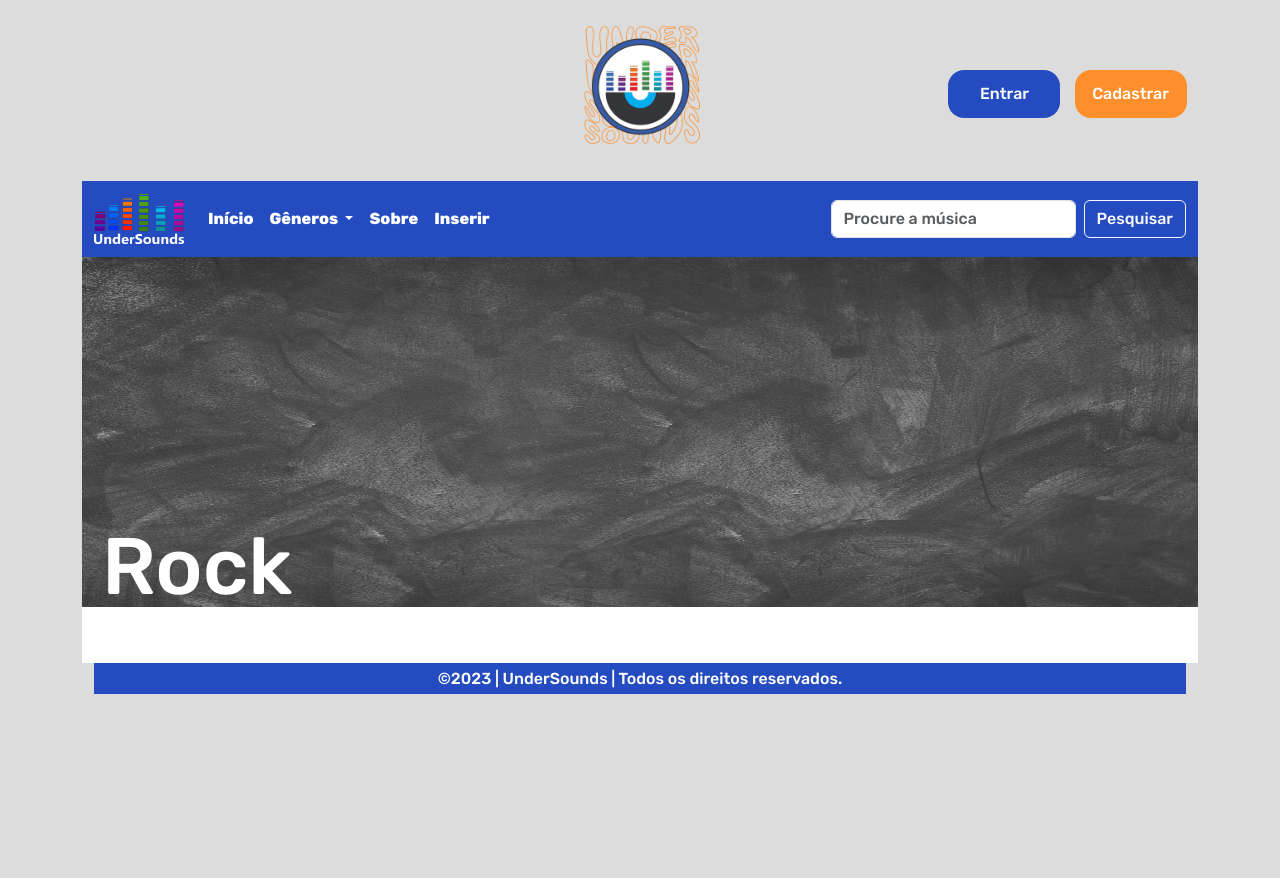
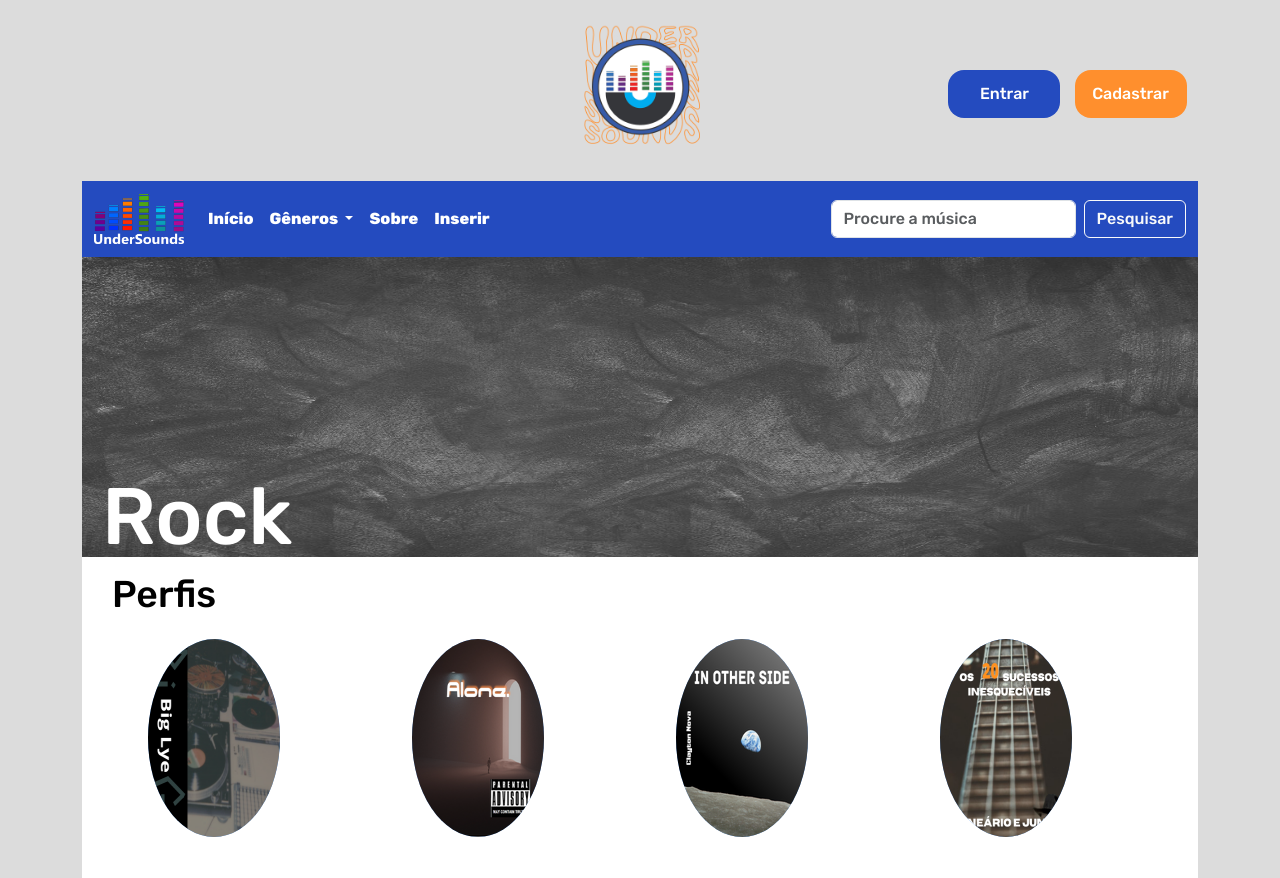
Before and after one commit to NettoH3R/TCC_oficial, a PHP site: page /genero.php in a window 1280 px wide. Shown: the top 878 px of the page. Before the commit the page ends 694 px from the top, so only its background shows below. Run offline with PHP 8.4, Linux system fonts and the light colour scheme; data that the repository does not hold is empty.

Commit message:
genero bolinhas

```diff
--- a/app/genero.php
+++ b/app/genero.php
@@ -1,5 +1,5 @@
 <?php
-    include('includes/header.php');
+include('includes/header.php');
 ?>
 
 <div class="container">
@@ -12,9 +12,91 @@
                 <p>Rock</p>
             </div>
         </div>
+
+        <div class="text-genero2">
+            <p>Perfis</p>
+        </div>
+
+        <div class="scrool">
+            <div class="quadradinhos">
+                <div class="boladinho">
+                    <img src="./arquivos/imagensAlbuns/teste5.png" class="album" alt="Possível álbum a ser colocado">
+                </div>
+                <div class="boladinho">
+                    <img src="./arquivos/imagensAlbuns/teste6.png" class="album" alt="Possível álbum a ser colocado">
+                </div>
+                <div class="boladinho">
+                    <img src="./arquivos/imagensAlbuns/teste1.png" class="album" alt="Possível álbum a ser colocado">
+                </div>
+                <div class="boladinho">
+                    <img src="./arquivos/imagensAlbuns/teste4.png" class="album" alt="Possível álbum a ser colocado">
+                </div>
+                <div class="boladinho">
+                    <img src="./arquivos/imagensAlbuns/teste5.png" class="album" alt="Possível álbum a ser colocado">
+                </div>
+            </div>
+        </div>
+
+        <div class="tamanhoCarrosel">
+            <div class="corpo">
+                <div class="alinhamento-carousel">
+                    <div class="carouseu-container">
+                        <input type="radio" name="slider" id="item-1" style="display: none;" checked display>
+                        <input type="radio" name="slider" id="item-2" style="display: none;">
+                        <input type="radio" name="slider" id="item-3" style="display: none;">
+                        <div class="cards">
+                            <label class="card" for="item-1" id="song-1">
+                                <img class="imgCarousel" src="https://images.unsplash.com/photo-1530651788726-1dbf58eeef1f?ixlib=rb-1.2.1&ixid=eyJhcHBfaWQiOjEyMDd9&auto=format&fit=crop&w=882&q=80" alt="song">
+                            </label>
+                            <label class="card" for="item-2" id="song-2">
+                                <img class="imgCarousel" src="https://images.unsplash.com/photo-1559386484-97dfc0e15539?ixlib=rb-1.2.1&ixid=eyJhcHBfaWQiOjEyMDd9&auto=format&fit=crop&w=1234&q=80" alt="song">
+                            </label>
+                            <label class="card" for="item-3" id="song-3">
+                                <img class="imgCarousel" src="https://images.unsplash.com/photo-1533461502717-83546f485d24?ixlib=rb-1.2.1&auto=format&fit=crop&w=900&q=60" alt="song">
+                            </label>
+                        </div>
+                        <div class="player">
+                            <div class="upper-part">
+                                <div class="play-icon">
+                                    <svg width="20" height="20" fill="#2992dc" stroke="#2992dc" stroke-linecap="round" stroke-linejoin="round" stroke-width="2" class="feather feather-play" viewBox="0 0 24 24">
+                                        <defs />
+                                        <path d="M5 3l14 9-14 9V3z" />
+                                    </svg>
+                                </div>
+                                <div class="info-area" id="test">
+                                    <label class="song-info" id="song-info-1">
+                                        <div class="title">Bunker</div>
+                                        <div class="sub-line">
+                                            <div class="subtitle">Balthazar</div>
+                                            <div class="time">4.05</div>
+                                        </div>
+                                    </label>
+                                    <label class="song-info" id="song-info-2">
+                                        <div class="title">Words Remain</div>
+                                        <div class="sub-line">
+                                            <div class="subtitle">Moderator</div>
+                                            <div class="time">4.05</div>
+                                        </div>
+                                    </label>
+                                    <label class="song-info" id="song-info-3">
+                                        <div class="title">Falling Out</div>
+                                        <div class="sub-line">
+                                            <div class="subtitle">Otzeki</div>
+                                            <div class="time">4.05</div>
+                                        </div>
+                                    </label>
+                                </div>
+                            </div>
+                            <div class="progress-bar">
+                                <span class="progress"></span>
+                            </div>
+                        </div>
+                    </div>
+                </div>
+            </div>
+        </div>
     </main>
-
-
+</div>
 <?php
-    include('includes/footer.php');
+include('includes/footer.php');
 ?>
--- a/app/includes/css/style.css
+++ b/app/includes/css/style.css
@@ -831,7 +831,7 @@ select option[disabled] {
 /* Genero */
 .banner-genero{
     width: 100%;
-    height: 350px;
+    height: 300px;
     background-color: #646b68;
     z-index: 1;
 }
@@ -843,3 +843,20 @@ select option[disabled] {
     margin-top: -100px;
     margin-left: 20px;
 }
+
+.boladinho{
+    width: 198px;
+    height: 198px;
+    background-color: #60A1F5;
+    margin-left: 66px;
+    margin-right: 66px;
+    border-radius: 100%;
+    overflow: hidden;
+}
+
+.text-genero2{
+    font-size: 28pt;
+    color: #000000;
+    margin-top: 10px;
+    margin-left: 30px;
+}
```
